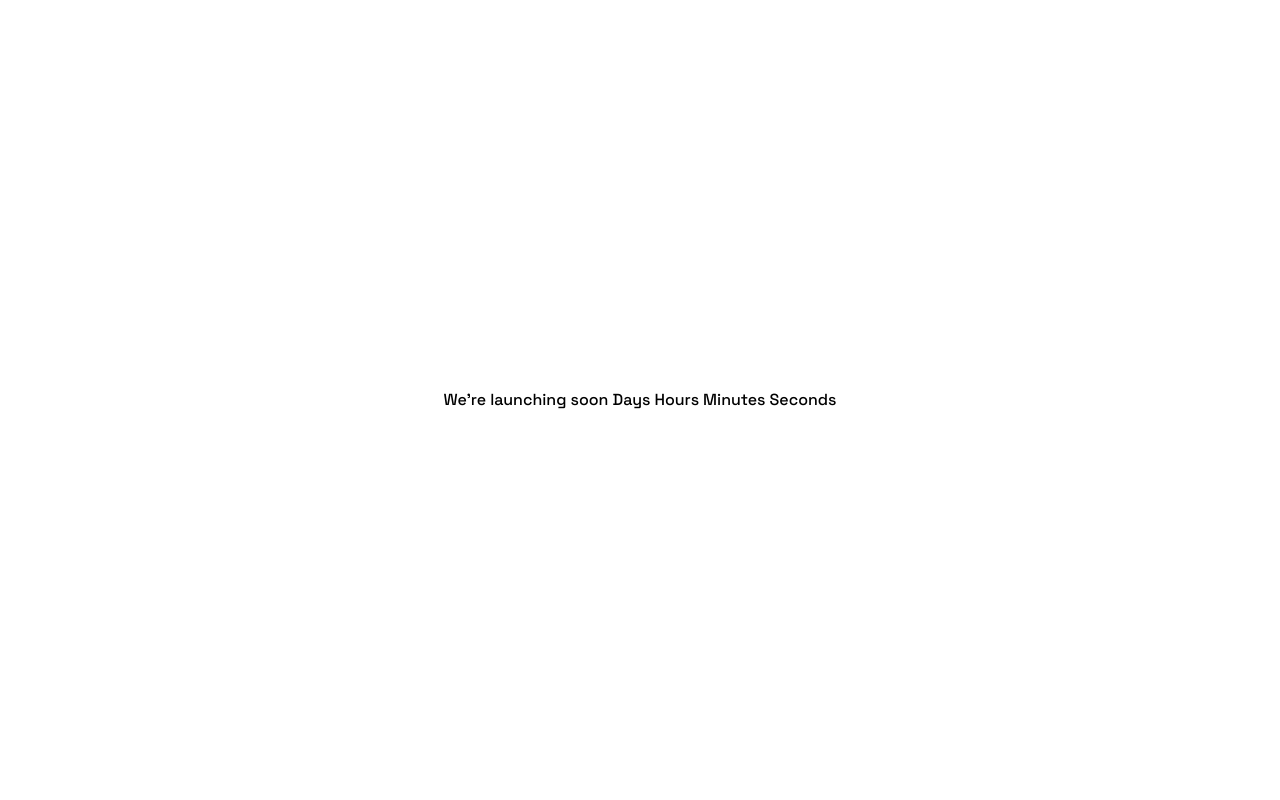
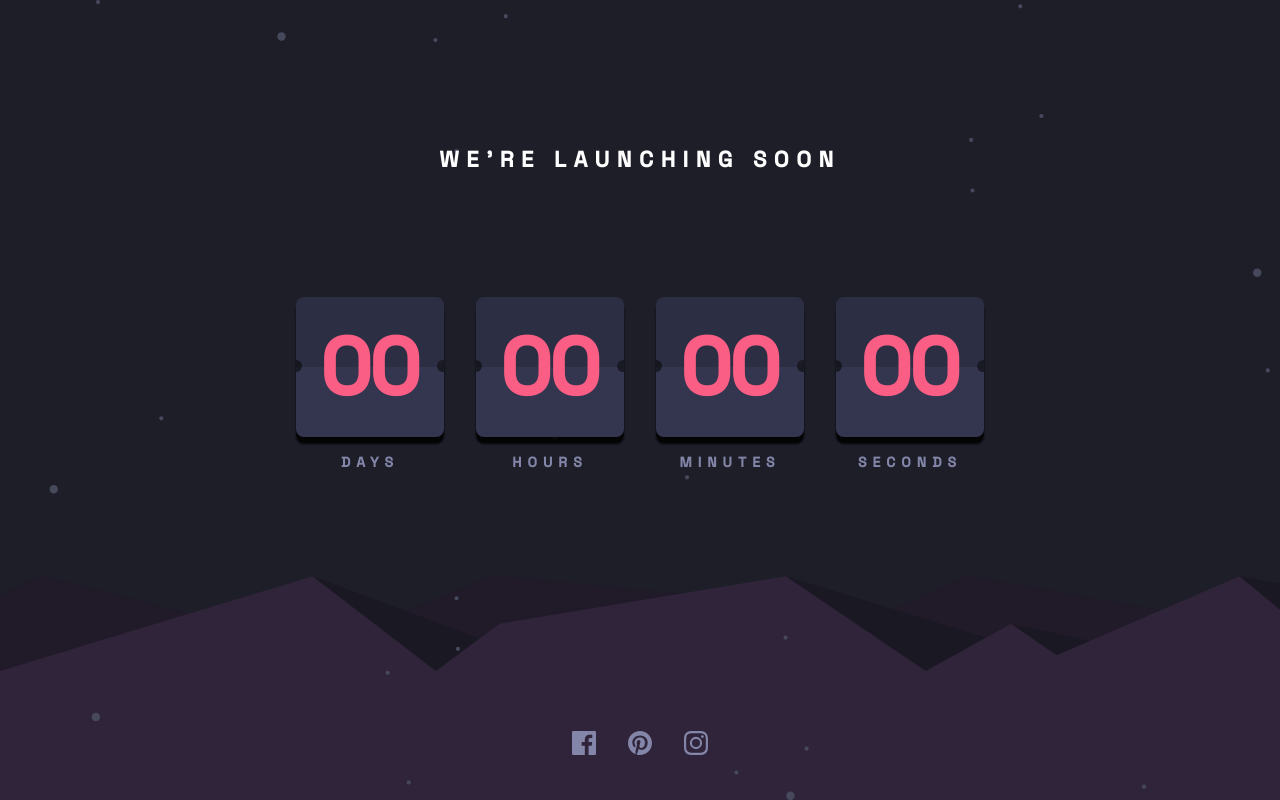
Before and after one commit to gigakhrz/Launch-Countdown-card, a plain HTML site: page index.html in a window 1280 px wide. Drawn offline with Linux system fonts and the light colour scheme.

Commit message:
the design of the project is assembled, only the functionlas remains.

```diff
--- a/index.html
+++ b/index.html
@@ -1,8 +1,10 @@
 <!DOCTYPE html>
 <html lang="en">
+
 <head>
   <meta charset="UTF-8">
-  <meta name="viewport" content="width=device-width, initial-scale=1.0"> <!-- displays site properly based on user's device -->
+  <meta name="viewport" content="width=device-width, initial-scale=1.0">
+  <!-- displays site properly based on user's device -->
 
   <link rel="stylesheet" href="reset.css">
   <link rel="stylesheet" href="style.css">
@@ -12,15 +14,75 @@
   <title>Launch countdown timer</title>
 
 </head>
+
 <body>
 
-  We're launching soon
+  <div class="main-container">
 
-  Days
-  Hours
-  Minutes
-  Seconds
+    <h1>We're launching soon</h1>
 
-  <script src="./script.js"></script>
+    <ul>
+
+      <li>
+        <div class="time-box">
+          <div class="helf"></div>
+          <h2 class="days">00</h2>
+        </div>
+
+        <p class="time">days</p>
+      </li>
+
+      <li>
+        <div class="time-box">
+          <div class="helf"></div>
+          <h2 class="hours">00</h2>
+        </div>
+
+        <p class="time">hours</p>
+      </li>
+
+      <li>
+        <div class="time-box">
+          <div class="helf"></div>
+          <h2 class="minutes">00</h2>
+        </div>
+
+        <p class="time">minutes</p>
+      </li>
+
+      <li>
+        <div class="time-box">
+          <div class="helf"></div>
+          <h2 class="seconds">00</h2>
+        </div>
+
+        <p class="time">seconds</p>
+      </li>
+
+    </ul>
+  </div>
+
+  <footer>
+    <svg xmlns="http://www.w3.org/2000/svg"
+      width="24"
+      height="24">
+      <path fill="#8385A9" d="M22.675 0H1.325C.593 0 0 .593 0 1.325v21.351C0 23.407.593 24 1.325 24H12.82v-9.294H9.692v-3.622h3.128V8.413c0-3.1 1.893-4.788 4.659-4.788 1.325 0 2.463.099 2.795.143v3.24l-1.918.001c-1.504 0-1.795.715-1.795 1.763v2.313h3.587l-.467 3.622h-3.12V24h6.116c.73 0 1.323-.593 1.323-1.325V1.325C24 .593 23.407 0 22.675 0z"/>
+    </svg>
+
+    <svg xmlns="http://www.w3.org/2000/svg"
+      width="24" height="24">
+      <path fill="#8385A9" d="M12 0C5.373 0 0 5.372 0 12c0 5.084 3.163 9.426 7.627 11.174-.105-.949-.2-2.405.042-3.441.218-.937 1.407-5.965 1.407-5.965s-.359-.719-.359-1.782c0-1.668.967-2.914 2.171-2.914 1.023 0 1.518.769 1.518 1.69 0 1.029-.655 2.568-.994 3.995-.283 1.194.599 2.169 1.777 2.169 2.133 0 3.772-2.249 3.772-5.495 0-2.873-2.064-4.882-5.012-4.882-3.414 0-5.418 2.561-5.418 5.207 0 1.031.397 2.138.893 2.738a.36.36 0 01.083.345l-.333 1.36c-.053.22-.174.267-.402.161-1.499-.698-2.436-2.889-2.436-4.649 0-3.785 2.75-7.262 7.929-7.262 4.163 0 7.398 2.967 7.398 6.931 0 4.136-2.607 7.464-6.227 7.464-1.216 0-2.359-.631-2.75-1.378l-.748 2.853c-.271 1.043-1.002 2.35-1.492 3.146C9.57 23.812 10.763 24 12 24c6.627 0 12-5.373 12-12 0-6.628-5.373-12-12-12z"/>
+    </svg>
+
+    <svg xmlns="http://www.w3.org/2000/svg"
+      width="24" height="24">
+      <path fill="#8385A9" d="M12 2.163c3.204 0 3.584.012 4.85.07 3.252.148 4.771 1.691 4.919 4.919.058 1.265.069 1.645.069 4.849 0 3.205-.012 3.584-.069 4.849-.149 3.225-1.664 4.771-4.919 4.919-1.266.058-1.644.07-4.85.07-3.204 0-3.584-.012-4.849-.07-3.26-.149-4.771-1.699-4.919-4.92-.058-1.265-.07-1.644-.07-4.849 0-3.204.013-3.583.07-4.849.149-3.227 1.664-4.771 4.919-4.919 1.266-.057 1.645-.069 4.849-.069zM12 0C8.741 0 8.333.014 7.053.072 2.695.272.273 2.69.073 7.052.014 8.333 0 8.741 0 12c0 3.259.014 3.668.072 4.948.2 4.358 2.618 6.78 6.98 6.98C8.333 23.986 8.741 24 12 24c3.259 0 3.668-.014 4.948-.072 4.354-.2 6.782-2.618 6.979-6.98.059-1.28.073-1.689.073-4.948 0-3.259-.014-3.667-.072-4.947-.196-4.354-2.617-6.78-6.979-6.98C15.668.014 15.259 0 12 0zm0 5.838a6.162 6.162 0 100 12.324 6.162 6.162 0 000-12.324zM12 16a4 4 0 110-8 4 4 0 010 8zm6.406-11.845a1.44 1.44 0 100 2.881 1.44 1.44 0 000-2.881z"/>
+    </svg>
+
+  </footer>
+
+<script src="script.js"></script>
+
 </body>
+
 </html>
--- a/style.css
+++ b/style.css
@@ -10,6 +10,179 @@ body{
     min-height: 100vh;
     display: flex;
     flex-direction: column;
-    justify-content: center;
     align-items: center;
+    justify-content: space-between;
+    background-color: #1D1E28;
+    background-image: url(./images/bg-stars.svg), url(./images/pattern-hills.svg);
+    background-repeat: no-repeat;
+    background-size: cover,1024px 168px;
+    background-position: 40% 50%,87% 100%;
+    padding: 145px 0 45px;
 }
+
+.main-container{
+    display: flex;
+    flex-direction: column;
+    align-items: center;
+    gap: 55px;
+}
+
+h1{
+    font-size: 18px;
+    font-weight: 700;
+    line-height: 23.8px;
+    letter-spacing: 6.1px;
+    color: white;
+    text-transform: uppercase;
+    text-align: center;
+    height: 48px;
+    width: 300px ;
+}
+
+ul{
+    display: flex;
+    gap: 16px;
+}
+
+li{
+    display: flex;
+    flex-direction: column;
+    gap: 14px;
+}
+
+.time-box{
+    width: 70px;
+    height: 66.3px;
+    border-radius: 8px;
+    background-color: #343650;
+    box-shadow: 0px 7px 2px 0px rgb(0 0 0 / 86%);
+    position: relative;
+    overflow: hidden;
+}
+
+.helf{
+    width: 100%;
+    height: 50%;
+    background-color: black;
+    opacity: 15%;
+}
+
+.time-box::before{
+    content: " ";
+    margin-left:-4px;
+    width: 8px;
+    height: 8px;
+    background: #191A23;
+    border-radius: 50%;
+    display: flex;
+    position: absolute;
+    top: 43%;
+}
+
+.time-box::after{
+    content: "";
+    position: absolute;
+    width: 8px;
+    height: 8px;
+    background: #191A23;
+    border-radius: 50%;
+    margin-right: -4px;
+    top: 43%;
+    left: 95%;
+}
+
+h2{
+    font-size: 36px;
+    font-weight: 700;
+    line-height: 71px;
+    letter-spacing: -1.1px;
+    text-align: center;
+    color: #FB5E84;
+    position: absolute;
+    top: 0;
+    left: 20%;
+}
+
+p{
+    font-size: 7px;
+    font-weight: 700;
+    line-height: 9px;
+    letter-spacing: 3px;
+    text-align: center;
+    color: #8385A9;
+    text-transform: uppercase;
+}
+
+footer{
+    display: flex;
+    gap: 32px;
+}
+
+svg path:hover{
+    fill: #FB5E84;
+}
+
+svg:hover{
+    cursor: pointer;
+}
+
+@media screen and (min-width: 1024px) {
+
+    body{
+        background-size: cover,100% 225px;
+    }
+
+    .main-container{
+        gap: 104px;
+    }
+
+    h1{
+        font-size: 22px;
+        font-weight: 700;
+        line-height: 29px;
+        letter-spacing: 7.5px;
+        text-align: center;
+        width: 431px;
+    }
+
+    ul{
+        gap: 32px;
+    }
+
+    li{
+        gap: 16px;
+    }
+
+    .time-box{
+        width: 148px;
+        height: 140px;
+    }
+
+    h2{
+        font-size: 80px;
+        line-height: 71px;
+        letter-spacing: -2.4px;
+        top: 25%;
+        left: 16%;
+    }
+
+    .time-box::before{
+        width: 12px;
+        height: 12px;
+        margin-left: -6px;
+        top: 45%;
+    }
+
+    .time-box::after{
+        width: 12px;
+        height: 12px;
+        margin-right: -6px;
+        top: 45%;
+    }
+
+    p{
+        font-size: 14px;
+        line-height: 18.5px;
+        letter-spacing: 6px;
+    }
+}
```
